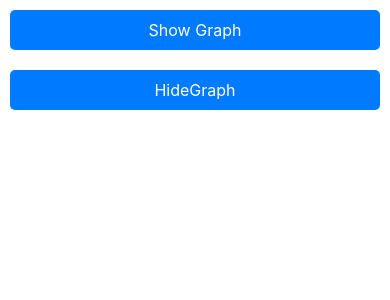
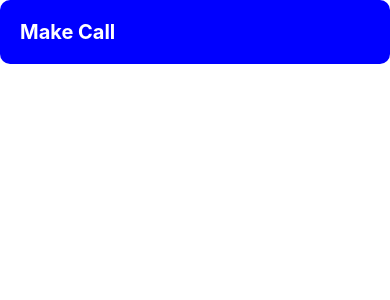
Before and after one commit to toshal-a/liquide-assign, a React Native app: screen / in a window 390 px wide. Shown: the top 300 px of the page. Built offline with nearby package versions, Linux system fonts and the light colour scheme.

Commit message:
Update packages

```diff
--- a/App.tsx
+++ b/App.tsx
@@ -13,8 +13,8 @@ import {
   View
 } from 'react-native';
 
-import Button from './src/components/Button';
-import TabNavigator from './src/components/TabNavigator';
+import ApiCallTsx from './src/components/ApiCall';
+import { ApiCallProvider } from './src/components/ApiContext';
 
 function App(): React.JSX.Element {
     const [showGraph, setShowGraph] = useState<boolean>(false);
@@ -29,7 +29,7 @@ function App(): React.JSX.Element {
 
     return (
       <SafeAreaView>
-        <ScrollView>
+        {/* <ScrollView>
           <View style={styles.buttonContainer}>
             <Button onPress={onButtonPress} title='Show Graph'/>
           </View>
@@ -39,7 +39,12 @@ function App(): React.JSX.Element {
           {
             showGraph ? <TabNavigator /> : null
           }
-        </ScrollView>
+        </ScrollView> */}
+        {/* <ScrollView> */}
+        <ApiCallProvider>
+          <ApiCallTsx />
+        </ApiCallProvider>
+        {/* </ScrollView> */}
       </SafeAreaView>
     );
 }
--- a/package.json
+++ b/package.json
@@ -11,6 +11,7 @@
     "postinstall": "cd ios; pod install;"
   },
   "dependencies": {
+    "@react-native-async-storage/async-storage": "^1.23.1",
     "d3-interpolate-path": "^2.3.0",
     "d3-shape": "^3.2.0",
     "react": "18.2.0",
--- /dev/null
+++ b/src/components/ApiCall.tsx
@@ -0,0 +1,92 @@
+import { useState, useEffect, useRef, useContext } from 'react';
+import { View, Text, StyleSheet, TouchableOpacity, FlatList, ActivityIndicator } from 'react-native';
+import ApiCallContext from './ApiContext';
+
+// const fetchProducts = () => {
+
+// }
+
+const ApiCallTsx = () => {
+    const [pageState, setPageState] = useState<string>("EMPTY");
+    const {fetchData, data, fetchStatus } = useContext(ApiCallContext)
+
+    useEffect(() => {
+        if (fetchStatus === "LOADING") {
+            setPageState("LOADING");
+        } else if (fetchStatus === "LOADED") {
+            setPageState("LOADED");
+        } else if (fetchStatus === "ERROR") {
+            setPageState("ERROR");
+        }
+    }, [fetchStatus])
+    // const [data, setData] = useState<any>(null);
+    // const skip = useRef<number>(0);
+
+    // useEffect(() => {
+    //     if (pageState === "LOADING") {
+    //         fetch(`https://dummyjson.com/products?limit=${10}&skip=${skip.current}`)
+    //             .then(response => response.json())
+    //             .then(json => {
+    //                 skip.current += 1
+    //                 setData(json);
+    //                 setPageState("LOADED");
+    //             })
+    //             .catch(error => {
+    //                 console.error(error);
+    //                 setPageState("ERROR");
+    //             })
+    //     }
+    // }, [pageState]);
+
+    const onButtonPress = () => {
+        // skip.current = 0;
+        fetchData();
+    }
+
+    return (
+        <View>
+            <TouchableOpacity onPress={onButtonPress} style={styles.button}>
+                <Text
+                    style={styles.text}
+                >
+                    {"Make Call"}
+                </Text>
+            </TouchableOpacity>
+            {
+                pageState === "LOADED" ? <FlatList
+                    //style={{flex: 1}}
+                    data={data.products}
+                    renderItem={({ item }) => {
+                        return (
+                            <View>
+                                <Text>{item.title}</Text>
+                                <Text>{item.rating}</Text>
+                            </View>
+                        )
+                    }}
+                /> : null
+            }
+            {
+                pageState === "LOADING"
+                    ? <ActivityIndicator size="large" color="#0000ff" />
+                    : null
+            }
+        </View>
+    )
+}
+
+const styles = StyleSheet.create({
+    button: {
+        backgroundColor: 'blue',
+        paddingHorizontal: 20,
+        paddingVertical: 20,
+        borderRadius: 10
+    },
+    text: {
+        color: 'white',
+        fontWeight: 'bold',
+        fontSize: 20
+    }
+})
+
+export default ApiCallTsx;
--- /dev/null
+++ b/src/components/ApiContext.tsx
@@ -0,0 +1,67 @@
+import { createContext, useState, useRef, useEffect } from "react";
+import AsyncStorage from '@react-native-async-storage/async-storage';
+
+const ApiCallContext = createContext({
+    fetchData: () => {},
+    data: null,
+    fetchStatus: "EMPTY"
+});
+
+export const ApiCallProvider = ({ children }) => {
+    const [data, setData] = useState<any>(null);
+    const [fetchStatus, setFetchStatus] = useState<string>("EMPTY");
+    const skip = useRef<number>(0);
+    const storageKey = "API_CALL_KEY";
+
+
+    const makeApiCall = () => {
+        setFetchStatus("LOADING");
+        fetch(`https://dummyjson.com/products?limit=${10}&skip=${skip.current}`)
+                .then(response => response.json())
+                .then(json => {
+                    skip.current += 1
+                    setData(json);
+                    setFetchStatus("LOADED");
+                })
+                .catch(error => {
+                    console.error(error);
+                    setFetchStatus("ERROR")
+                })
+    }
+
+    useEffect(() => {
+        AsyncStorage.getItem(storageKey).then((value) => {
+            if (value != null) {
+                setData(JSON.parse(value));
+                setFetchStatus("LOADED");
+            }
+        })
+    }, []);
+
+    useEffect(() => {
+        AsyncStorage.setItem(storageKey, JSON.stringify(data));
+    }, [data]);
+
+    const fetchData = () => {
+        if (data != null) {
+            return data;
+        } else {
+            makeApiCall();
+        }
+    }
+
+
+    return (
+        <ApiCallContext.Provider
+            value={{
+                fetchData,
+                data,
+                fetchStatus
+            }}
+        >
+            {children}
+        </ApiCallContext.Provider>
+    )
+}
+
+export default ApiCallContext;
```
Also changed, not shown: 1 other file (tests, documents, lock files or other folders).
